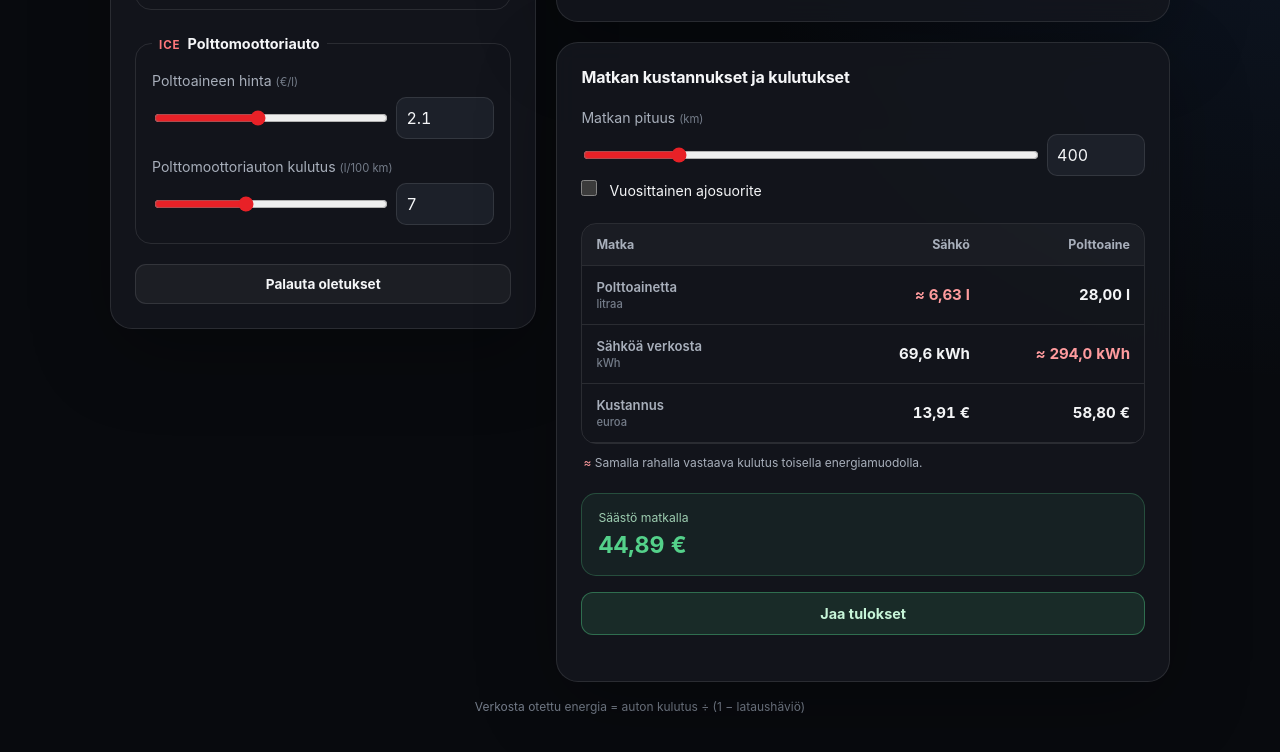
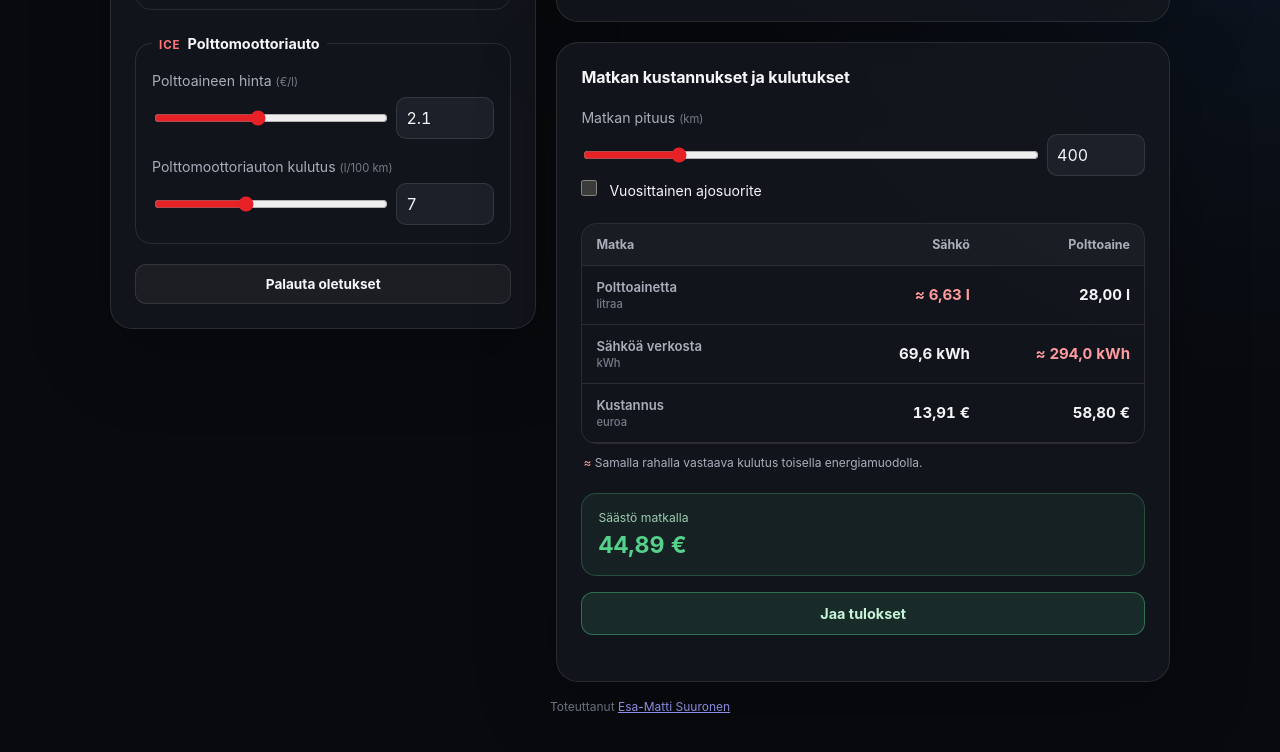
Before and after one commit to esamattis/ev-vs-ice, a website: page index.html in a window 1280 px wide. Shown: the part 791-1543 px from the top of the page. Drawn offline with Linux system fonts and the light colour scheme.

Commit message:
Update footer attribution

```diff
--- a/index.html
+++ b/index.html
@@ -239,7 +239,7 @@
         </section>
       </div>
     </div>
-    <footer>Verkosta otettu energia = auton kulutus ÷ (1 − lataushäviö)</footer>
+    <footer>Toteuttanut <a href="https://esamatti.fi">Esa-Matti Suuronen</a></footer>
   </main>
 
   <script>
```
